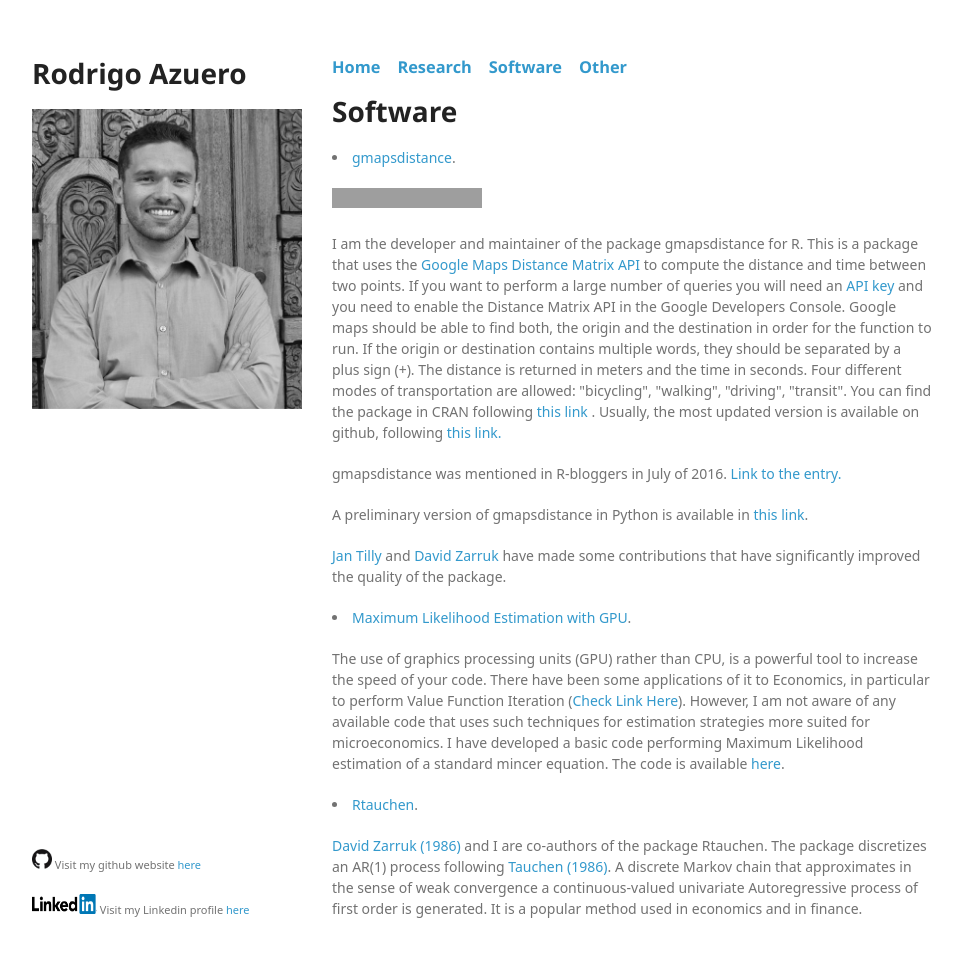
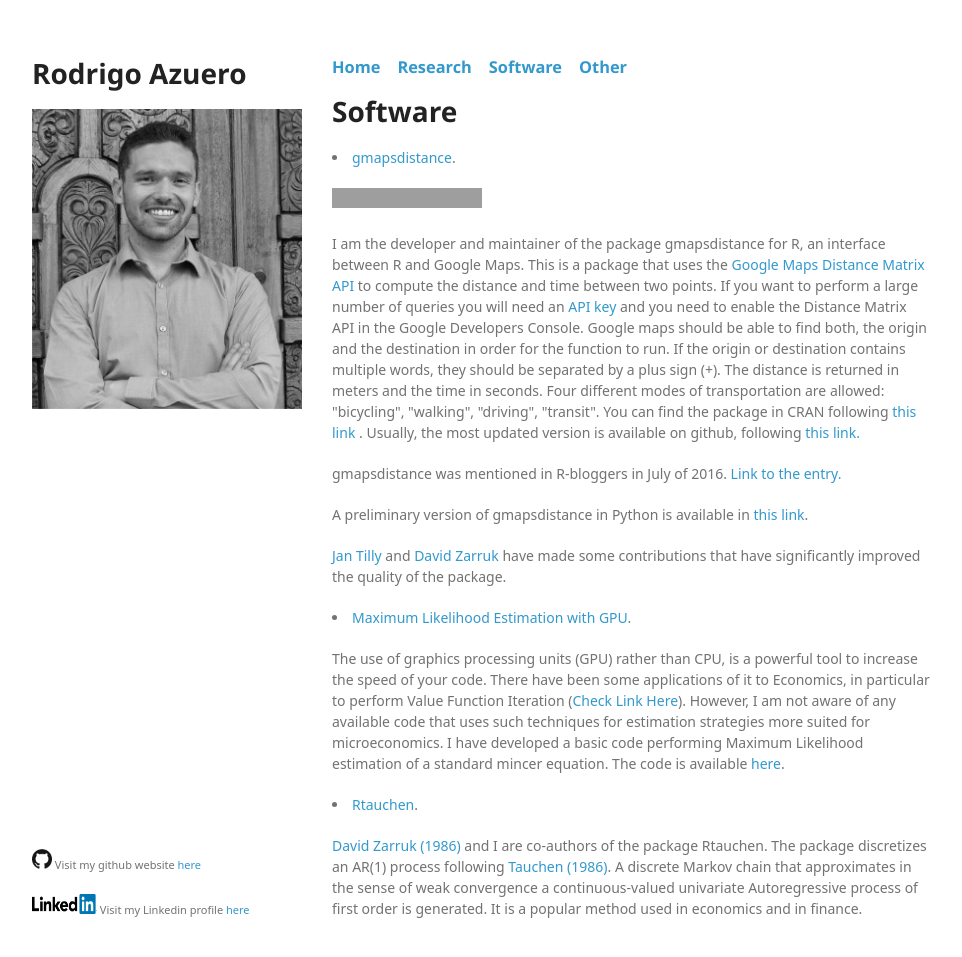
Before and after one commit to rodazuero/rodazuero.github.io, a Jekyll site: the page built from software.html, in a window 1280 px wide and 989 px high. Shown: the top 957 px of the window, without its empty margins (26-988 px from the left). Built offline with Jekyll 4.4.1, drawn with Linux system fonts in a browser that asks for light colours; some web fonts are replaced; Markdown is read by kramdown in place of the engine named in the settings; grey boxes are pictures that could not be loaded.

Commit message:
Update software.html

```diff
--- a/software.html
+++ b/software.html
@@ -12,7 +12,7 @@ layout: default
 	<p> <img src="http://cranlogs.r-pkg.org/badges/gmapsdistance?color=brightgreen" alt="HTML5 Icon" style="width:150px;height:20px;">
 	</p>
 	<p>
-	 I am the developer and maintainer of the package gmapsdistance for R. This is a package that uses the
+	 I am the developer and maintainer of the package gmapsdistance for R, an interface between R and Google Maps. This is a package that uses the
 	<a href="https://developers.google.com/maps/documentation/distance-matrix/intro?hl=en
 ">Google Maps Distance Matrix API</a>
 	 to compute the distance and time between two points. If you want to perform a large number of queries you will need an
```
